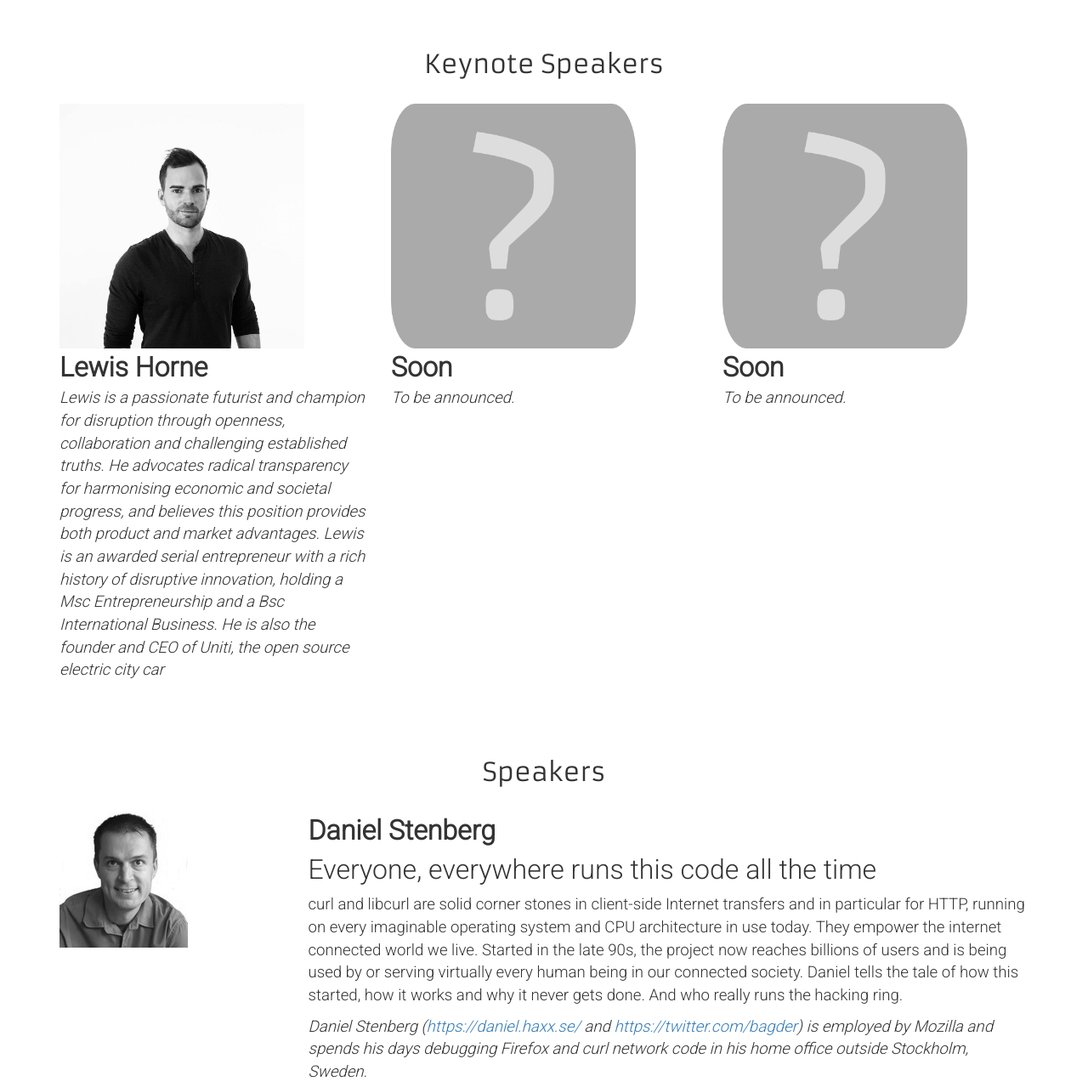
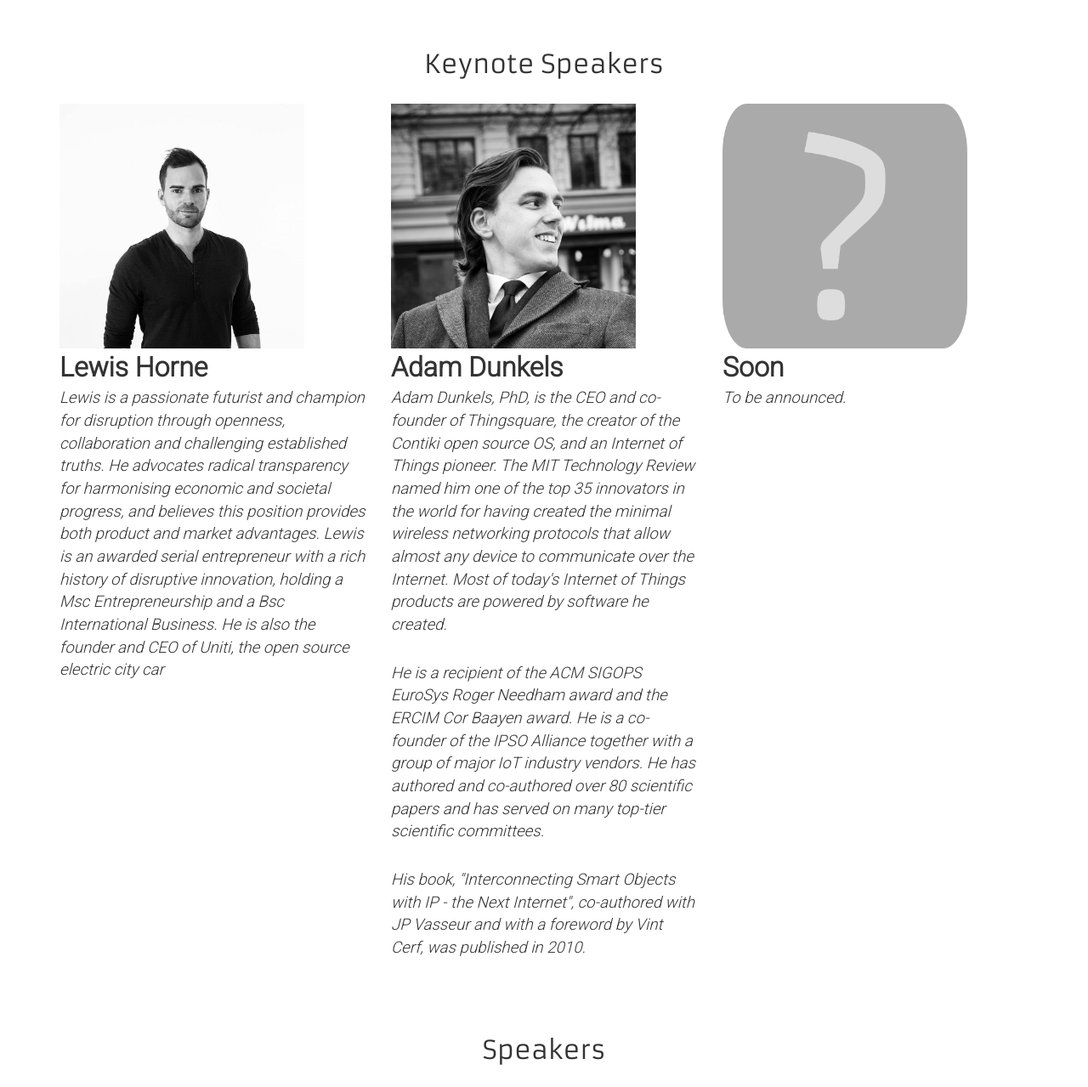
Before and after one commit to e8johan/foss-north-web, a plain HTML site: page index.html in a window 1280 px wide. Shown: the part 773-2052 px from the top of the page at 85% size. Drawn offline with nearby package versions, Linux system fonts and the light colour scheme.

Commit message:
Adding Dunkels as a keynote speaker

```diff
--- a/index.html
+++ b/index.html
@@ -93,10 +93,16 @@
                 </div>
             </div>
             <div class="col-md-4">
-                <img class="kn-image" src="images/speaker-kn-tba.png" alt="">
-                <div class="kn-name">Soon</div>
+                <img class="kn-image" src="images/speaker-kn-dunkels.jpg" alt="Adam Dunkels">
+                <div class="kn-name">Adam Dunkels</div>
                 <div class="kn-bio">
-                    To be announced.
+                    Adam Dunkels, PhD, is the CEO and co-founder of Thingsquare, the creator of the Contiki open source OS, and an Internet of Things pioneer. The MIT Technology Review named him one of the top 35 innovators in the world for having created the minimal wireless networking protocols that allow almost any device to communicate over the Internet. Most of today's Internet of Things products are powered by software he created.
+                </div>
+                <div class="kn-bio">
+                    He is a recipient of the ACM SIGOPS EuroSys Roger Needham award and the ERCIM Cor Baayen award. He is a co-founder of the IPSO Alliance together with a group of major IoT industry vendors. He has authored and co-authored over 80 scientific papers and has served on many top-tier scientific committees.
+                </div>
+                <div class="kn-bio">
+                    His book, "Interconnecting Smart Objects with IP - the Next Internet", co-authored with JP Vasseur and with a foreword by Vint Cerf, was published in 2010.
                 </div>
             </div>
             <div class="col-md-4">
```
Also changed, not shown: images/speaker-kn-dunkels.jpg (added).
